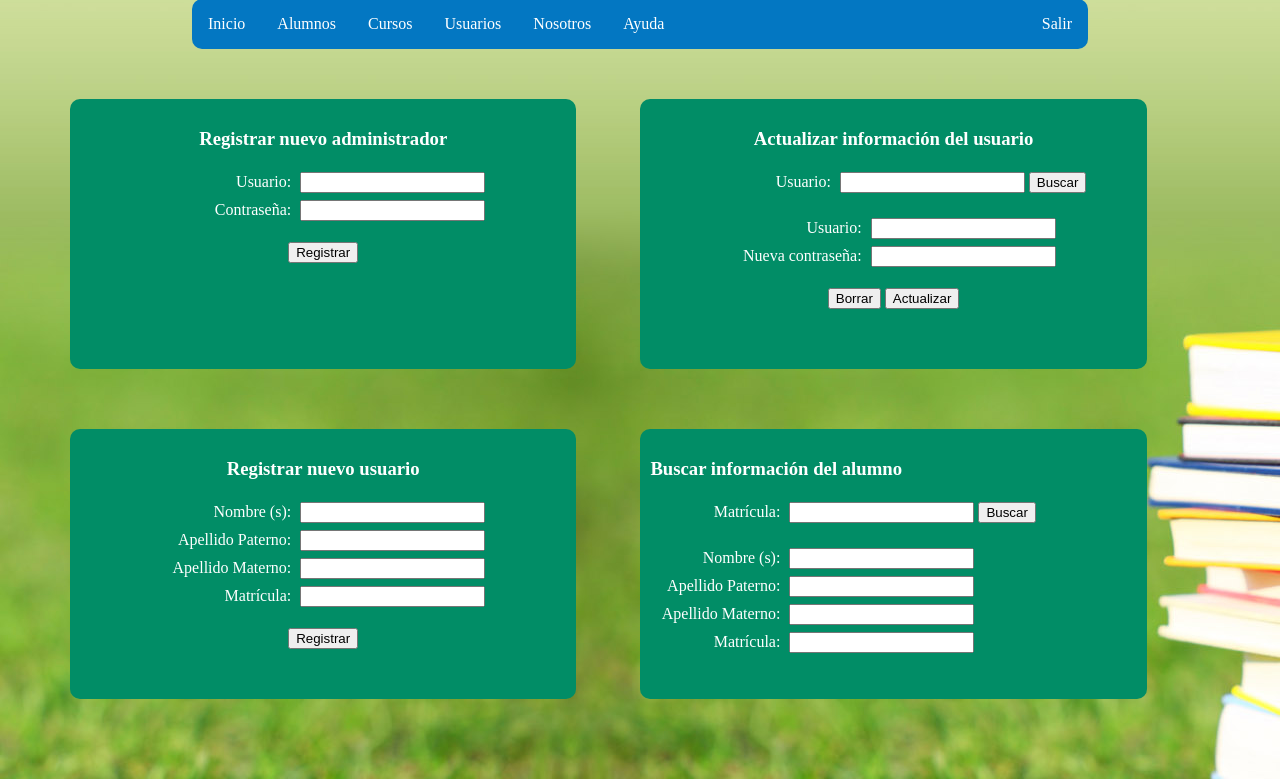
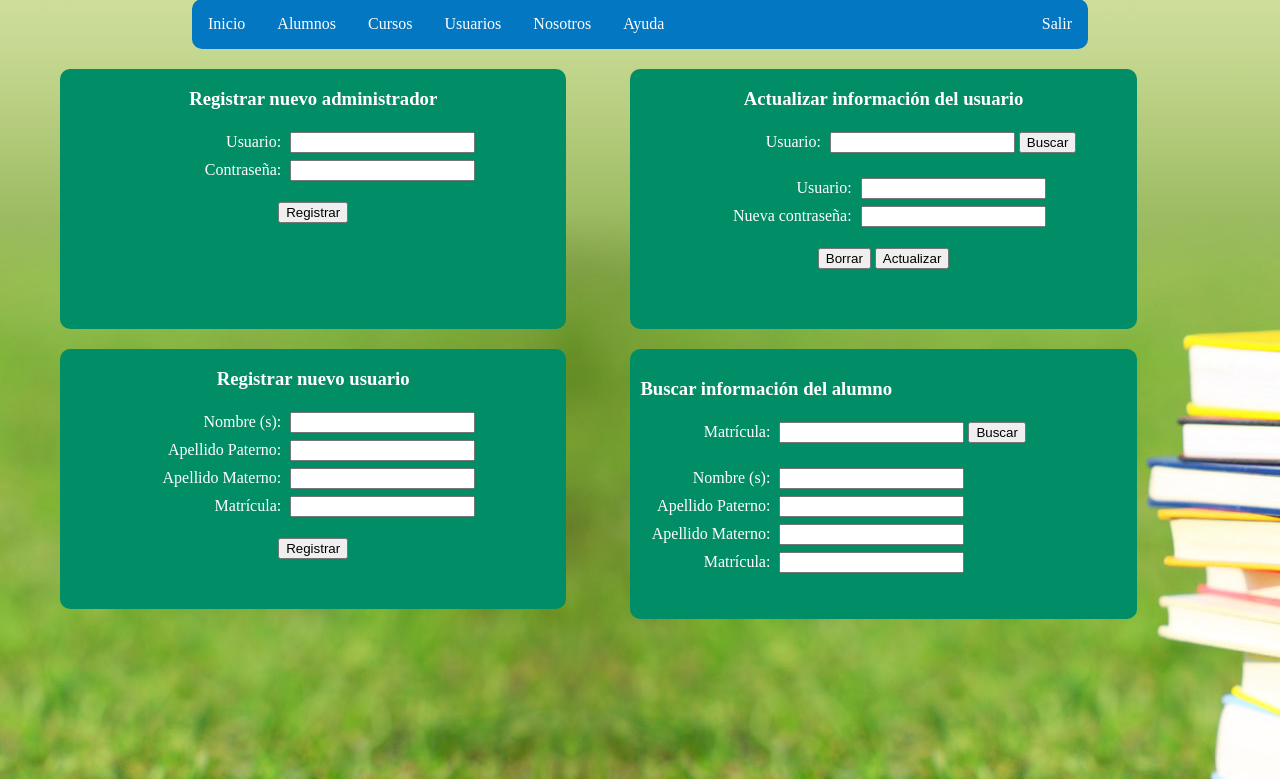
Before and after one commit to robertoyoc/BasesFinal, a PHP site: page /public/usuarios in a window 1280 px wide; the page is wider, and only the part inside the window is pictured. Shown: the part 21-800 px from the top of that part. Run offline with PHP 8.4, Linux system fonts and the light colour scheme; the visitor is signed in with stand-in values (Sample User, id 1).

Commit message:
Fixed usuarios interface

```diff
--- a/public/css/usuarios.css
+++ b/public/css/usuarios.css
@@ -6,6 +6,7 @@
 	margin: 0;
 	background-image: url("../img/studentregister.jpg");
 	color: white;
+	overflow: hidden;
 }
 #menu{
 	list-style-type: none;
@@ -37,7 +38,7 @@
 	background-color: #01318E;
 }
 section{
-	margin-top: 20px;
+	margin-top: 10px;
 	background-color: #018D66;
 	border-radius: 10px;
 	padding: 10px;
@@ -86,6 +87,7 @@
 	display: block;
 	background-color: transparent;
 	height: auto;
+	padding: 0;
 }
 form p{
 	text-align: right;
@@ -95,4 +97,5 @@
 }
 .initial-data{
 	text-align: center;
+	padding-top: 0px;
 }
```
